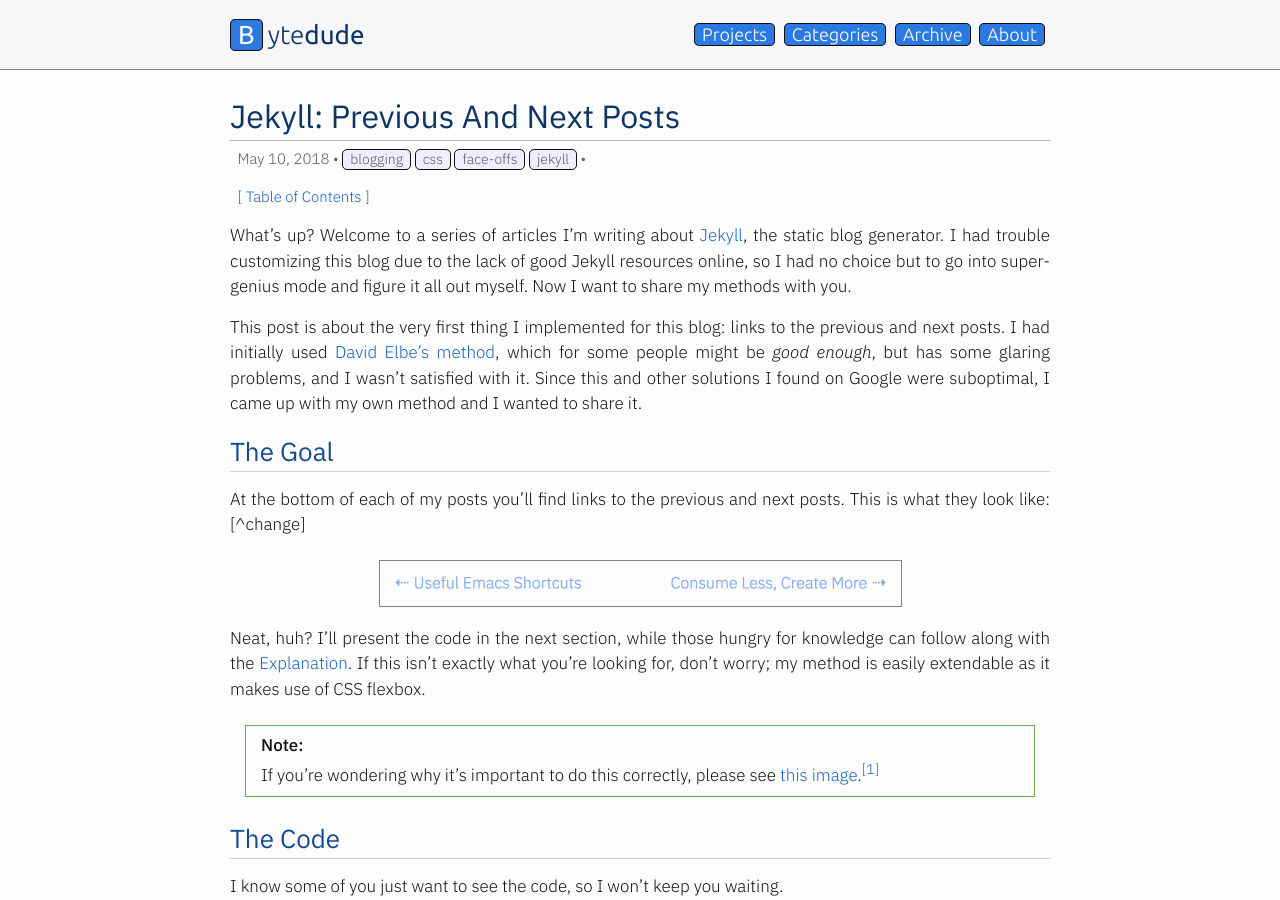
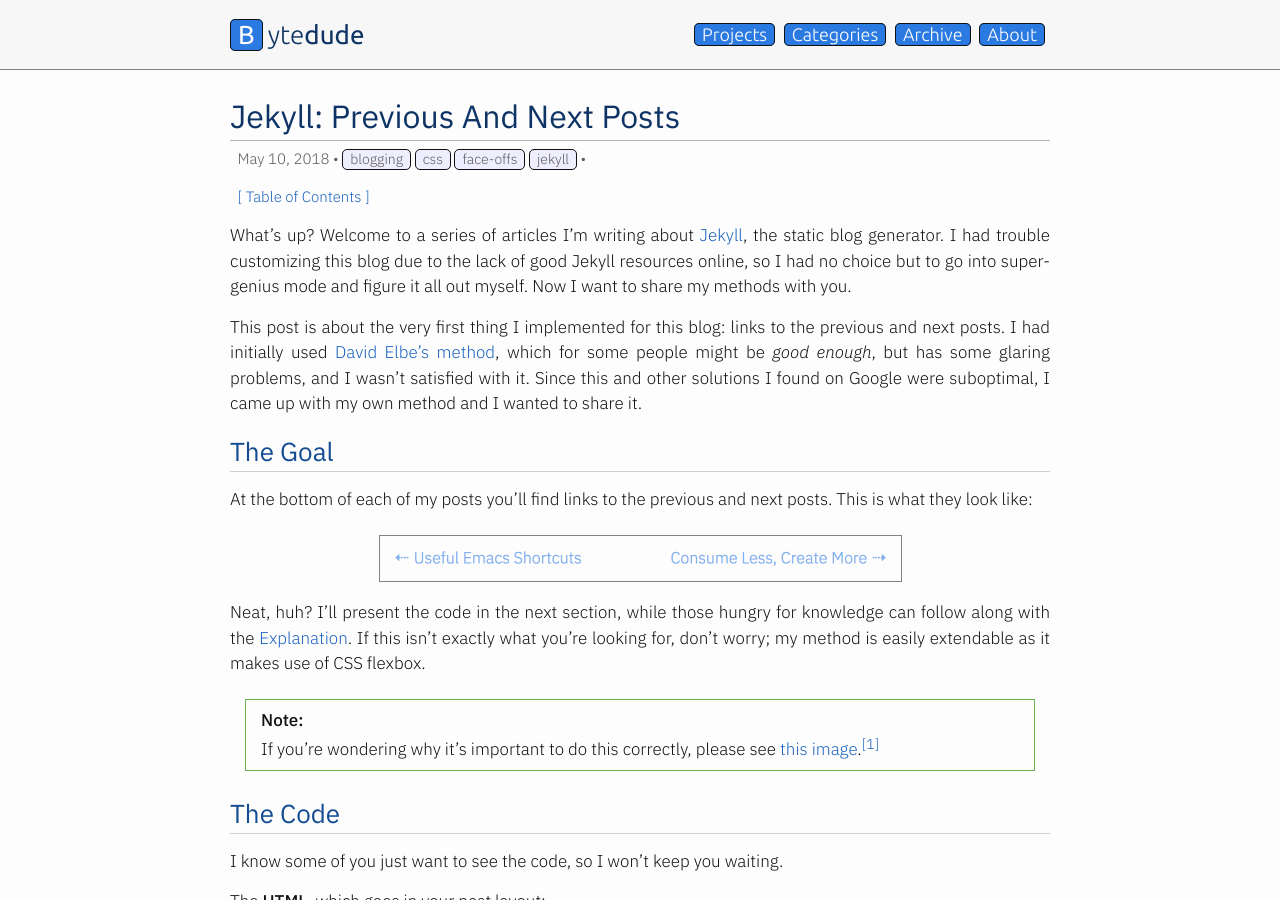
Before and after one commit to mrcnski/signor.dev, a Jekyll site: the page built from _posts/2018-05-10-jekyll-previous-and-next-posts.md, in a window 1280 px wide and 900 px high. Built offline with Jekyll 4.4.1, drawn with Linux system fonts in a browser that asks for light colours; comment, search, counter and statistics services are not loaded.

Commit message:
Make minor fixes

```diff
--- a/_posts/2018-05-10-jekyll-previous-and-next-posts.md
+++ b/_posts/2018-05-10-jekyll-previous-and-next-posts.md
@@ -17,7 +17,7 @@ This post is about the very first thing I implemented for this blog: links to th
 
 ## The Goal
 
-At the bottom of each of my posts you'll find links to the previous and next posts. This is what they look like:[^change]
+At the bottom of each of my posts you'll find links to the previous and next posts. This is what they look like:
 
 {% include image.html name="next-and-prev.png" alt="Next and previous posts." width="521" %}
 
--- a/assets/js/civic/1.js
+++ b/assets/js/civic/1.js
@@ -85,7 +85,7 @@ const gameNodes = {
         next: "nearestVan",
       },
       {
-        text: "Hail taxi",
+        text: "Hail Taxi",
         next: "hailTaxi",
       },
     ],
```
